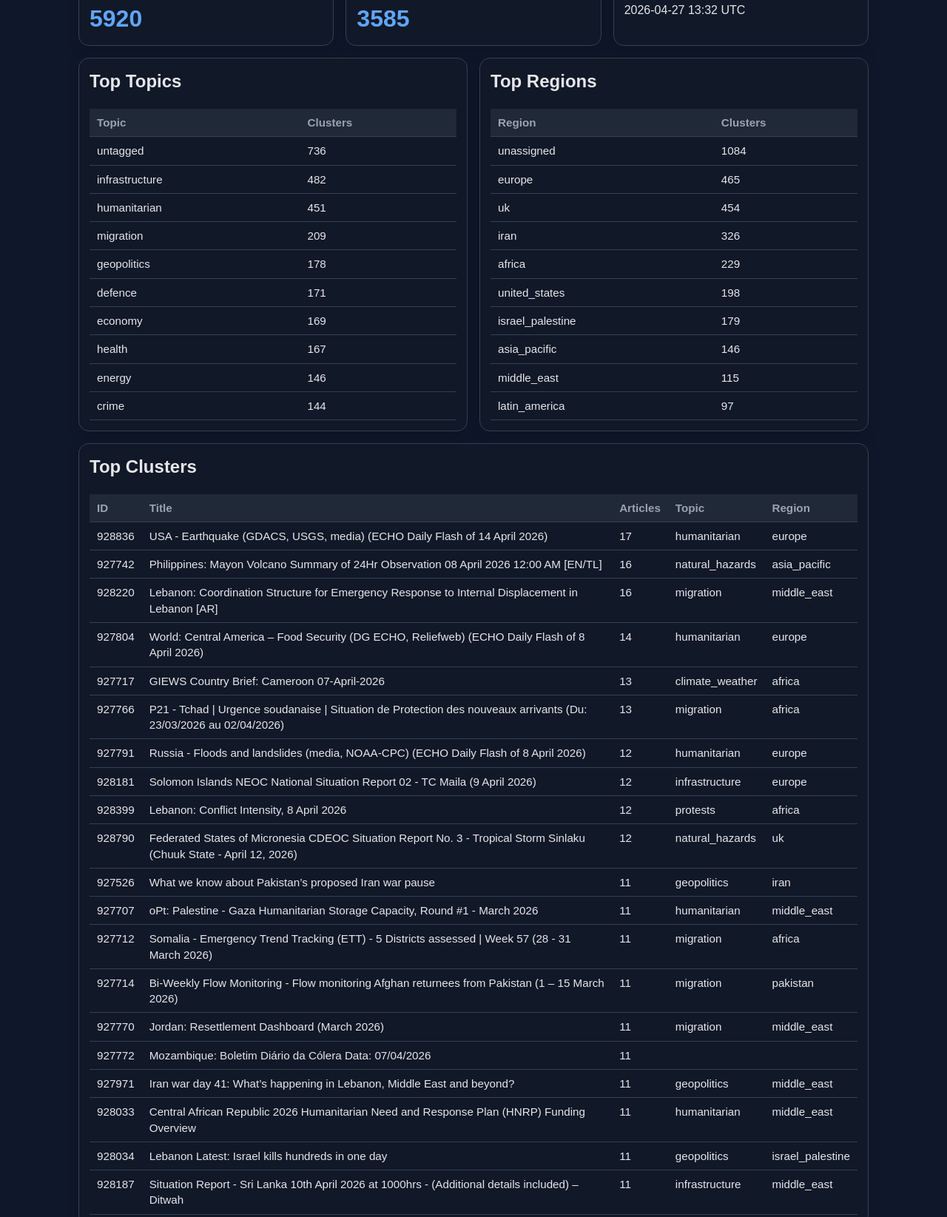
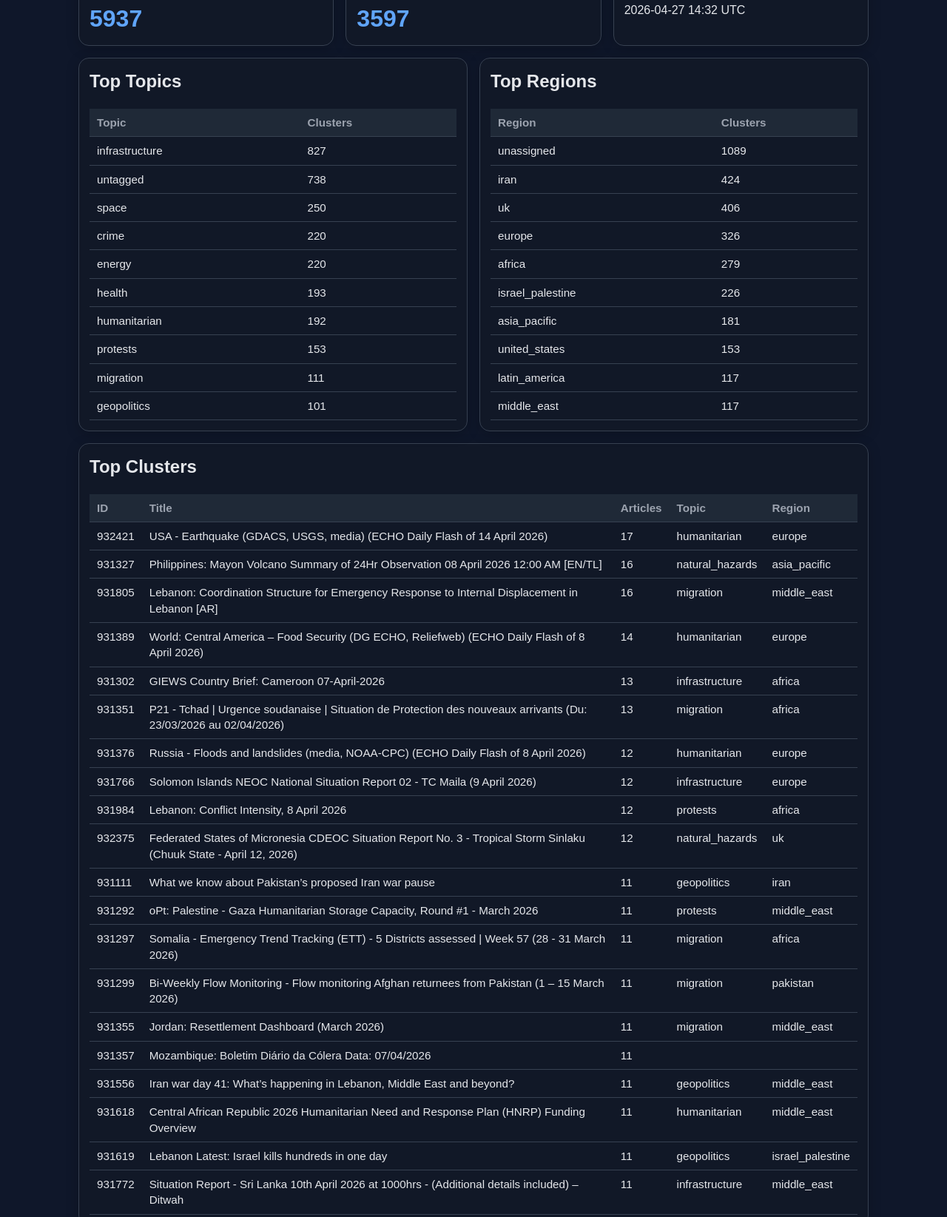
Before and after one commit to Alpeace89/iona, a plain HTML site: page docs/index.html in a window 1280 px wide. Shown: the part 221-1866 px from the top of the page at 74% size. Drawn offline with Linux system fonts and the light colour scheme.

Commit message:
IONA update 2026-04-27T14:32:47Z

```diff
--- a/docs/index.html
+++ b/docs/index.html
@@ -93,21 +93,21 @@
 <body>
   <div class="wrap">
     <h1>IONA</h1>
-<p style="font-size: 0.9em; color: #666;">Last updated: 2026-04-27 13:32 UTC</p>
+<p style="font-size: 0.9em; color: #666;">Last updated: 2026-04-27 14:32 UTC</p>
     <div class="sub">Intelligence On News Aggregation</div>
 
     <div class="grid section">
       <div class="card">
         <h2>Articles</h2>
-        <div class="stat">5920</div>
+        <div class="stat">5937</div>
       </div>
       <div class="card">
         <h2>Clusters</h2>
-        <div class="stat">3585</div>
+        <div class="stat">3597</div>
       </div>
       <div class="card">
         <h2>Last Updated</h2>
-        <div>2026-04-27 13:32 UTC</div>
+        <div>2026-04-27 14:32 UTC</div>
       </div>
     </div>
 
@@ -118,16 +118,16 @@
     <table>
       <thead><tr><th>Topic</th><th>Clusters</th></tr></thead>
       <tbody>
-        <tr><td>untagged</td><td>736</td></tr>
-<tr><td>infrastructure</td><td>482</td></tr>
-<tr><td>humanitarian</td><td>451</td></tr>
-<tr><td>migration</td><td>209</td></tr>
-<tr><td>geopolitics</td><td>178</td></tr>
-<tr><td>defence</td><td>171</td></tr>
-<tr><td>economy</td><td>169</td></tr>
-<tr><td>health</td><td>167</td></tr>
-<tr><td>energy</td><td>146</td></tr>
-<tr><td>crime</td><td>144</td></tr>
+        <tr><td>infrastructure</td><td>827</td></tr>
+<tr><td>untagged</td><td>738</td></tr>
+<tr><td>space</td><td>250</td></tr>
+<tr><td>crime</td><td>220</td></tr>
+<tr><td>energy</td><td>220</td></tr>
+<tr><td>health</td><td>193</td></tr>
+<tr><td>humanitarian</td><td>192</td></tr>
+<tr><td>protests</td><td>153</td></tr>
+<tr><td>migration</td><td>111</td></tr>
+<tr><td>geopolitics</td><td>101</td></tr>
       </tbody>
     </table>
 
@@ -138,16 +138,16 @@
     <table>
       <thead><tr><th>Region</th><th>Clusters</th></tr></thead>
       <tbody>
-        <tr><td>unassigned</td><td>1084</td></tr>
-<tr><td>europe</td><td>465</td></tr>
-<tr><td>uk</td><td>454</td></tr>
-<tr><td>iran</td><td>326</td></tr>
-<tr><td>africa</td><td>229</td></tr>
-<tr><td>united_states</td><td>198</td></tr>
-<tr><td>israel_palestine</td><td>179</td></tr>
-<tr><td>asia_pacific</td><td>146</td></tr>
-<tr><td>middle_east</td><td>115</td></tr>
-<tr><td>latin_america</td><td>97</td></tr>
+        <tr><td>unassigned</td><td>1089</td></tr>
+<tr><td>iran</td><td>424</td></tr>
+<tr><td>uk</td><td>406</td></tr>
+<tr><td>europe</td><td>326</td></tr>
+<tr><td>africa</td><td>279</td></tr>
+<tr><td>israel_palestine</td><td>226</td></tr>
+<tr><td>asia_pacific</td><td>181</td></tr>
+<tr><td>united_states</td><td>153</td></tr>
+<tr><td>latin_america</td><td>117</td></tr>
+<tr><td>middle_east</td><td>117</td></tr>
       </tbody>
     </table>
 
@@ -160,26 +160,26 @@
     <table>
       <thead><tr><th>ID</th><th>Title</th><th>Articles</th><th>Topic</th><th>Region</th></tr></thead>
       <tbody>
-        <tr><td>928836</td><td>USA - Earthquake (GDACS, USGS, media) (ECHO Daily Flash of 14 April 2026)</td><td>17</td><td>humanitarian</td><td>europe</td></tr>
-<tr><td>927742</td><td>Philippines: Mayon Volcano Summary of 24Hr Observation 08 April 2026 12:00 AM [EN/TL]</td><td>16</td><td>natural_hazards</td><td>asia_pacific</td></tr>
-<tr><td>928220</td><td>Lebanon: Coordination Structure for Emergency Response to Internal Displacement in Lebanon [AR]</td><td>16</td><td>migration</td><td>middle_east</td></tr>
-<tr><td>927804</td><td>World: Central America – Food Security (DG ECHO, Reliefweb) (ECHO Daily Flash of 8 April 2026)</td><td>14</td><td>humanitarian</td><td>europe</td></tr>
-<tr><td>927717</td><td>GIEWS Country Brief: Cameroon 07-April-2026</td><td>13</td><td>climate_weather</td><td>africa</td></tr>
-<tr><td>927766</td><td>P21 - Tchad | Urgence soudanaise | Situation de Protection des nouveaux arrivants (Du: 23/03/2026 au 02/04/2026)</td><td>13</td><td>migration</td><td>africa</td></tr>
-<tr><td>927791</td><td>Russia - Floods and landslides (media, NOAA-CPC) (ECHO Daily Flash of 8 April 2026)</td><td>12</td><td>humanitarian</td><td>europe</td></tr>
-<tr><td>928181</td><td>Solomon Islands NEOC National Situation Report 02 - TC Maila (9 April 2026)</td><td>12</td><td>infrastructure</td><td>europe</td></tr>
-<tr><td>928399</td><td>Lebanon: Conflict Intensity, 8 April 2026</td><td>12</td><td>protests</td><td>africa</td></tr>
-<tr><td>928790</td><td>Federated States of Micronesia CDEOC Situation Report No. 3 - Tropical Storm Sinlaku (Chuuk State - April 12, 2026)</td><td>12</td><td>natural_hazards</td><td>uk</td></tr>
-<tr><td>927526</td><td>What we know about Pakistan’s proposed Iran war pause</td><td>11</td><td>geopolitics</td><td>iran</td></tr>
-<tr><td>927707</td><td>oPt: Palestine - Gaza Humanitarian Storage Capacity, Round #1 - March 2026</td><td>11</td><td>humanitarian</td><td>middle_east</td></tr>
-<tr><td>927712</td><td>Somalia - Emergency Trend Tracking (ETT) - 5 Districts assessed | Week 57 (28 - 31 March 2026)</td><td>11</td><td>migration</td><td>africa</td></tr>
-<tr><td>927714</td><td>Bi-Weekly Flow Monitoring - Flow monitoring Afghan returnees from Pakistan (1 – 15 March 2026)</td><td>11</td><td>migration</td><td>pakistan</td></tr>
-<tr><td>927770</td><td>Jordan: Resettlement Dashboard (March 2026)</td><td>11</td><td>migration</td><td>middle_east</td></tr>
-<tr><td>927772</td><td>Mozambique: Boletim Diário da Cólera Data: 07/04/2026</td><td>11</td><td></td><td></td></tr>
-<tr><td>927971</td><td>Iran war day 41: What’s happening in Lebanon, Middle East and beyond?</td><td>11</td><td>geopolitics</td><td>middle_east</td></tr>
-<tr><td>928033</td><td>Central African Republic 2026 Humanitarian Need and Response Plan (HNRP) Funding Overview</td><td>11</td><td>humanitarian</td><td>middle_east</td></tr>
-<tr><td>928034</td><td>Lebanon Latest: Israel kills hundreds in one day</td><td>11</td><td>geopolitics</td><td>israel_palestine</td></tr>
-<tr><td>928187</td><td>Situation Report - Sri Lanka 10th April 2026 at 1000hrs - (Additional details included) – Ditwah</td><td>11</td><td>infrastructure</td><td>middle_east</td></tr>
+        <tr><td>932421</td><td>USA - Earthquake (GDACS, USGS, media) (ECHO Daily Flash of 14 April 2026)</td><td>17</td><td>humanitarian</td><td>europe</td></tr>
+<tr><td>931327</td><td>Philippines: Mayon Volcano Summary of 24Hr Observation 08 April 2026 12:00 AM [EN/TL]</td><td>16</td><td>natural_hazards</td><td>asia_pacific</td></tr>
+<tr><td>931805</td><td>Lebanon: Coordination Structure for Emergency Response to Internal Displacement in Lebanon [AR]</td><td>16</td><td>migration</td><td>middle_east</td></tr>
+<tr><td>931389</td><td>World: Central America – Food Security (DG ECHO, Reliefweb) (ECHO Daily Flash of 8 April 2026)</td><td>14</td><td>humanitarian</td><td>europe</td></tr>
+<tr><td>931302</td><td>GIEWS Country Brief: Cameroon 07-April-2026</td><td>13</td><td>infrastructure</td><td>africa</td></tr>
+<tr><td>931351</td><td>P21 - Tchad | Urgence soudanaise | Situation de Protection des nouveaux arrivants (Du: 23/03/2026 au 02/04/2026)</td><td>13</td><td>migration</td><td>africa</td></tr>
+<tr><td>931376</td><td>Russia - Floods and landslides (media, NOAA-CPC) (ECHO Daily Flash of 8 April 2026)</td><td>12</td><td>humanitarian</td><td>europe</td></tr>
+<tr><td>931766</td><td>Solomon Islands NEOC National Situation Report 02 - TC Maila (9 April 2026)</td><td>12</td><td>infrastructure</td><td>europe</td></tr>
+<tr><td>931984</td><td>Lebanon: Conflict Intensity, 8 April 2026</td><td>12</td><td>protests</td><td>africa</td></tr>
+<tr><td>932375</td><td>Federated States of Micronesia CDEOC Situation Report No. 3 - Tropical Storm Sinlaku (Chuuk State - April 12, 2026)</td><td>12</td><td>natural_hazards</td><td>uk</td></tr>
+<tr><td>931111</td><td>What we know about Pakistan’s proposed Iran war pause</td><td>11</td><td>geopolitics</td><td>iran</td></tr>
+<tr><td>931292</td><td>oPt: Palestine - Gaza Humanitarian Storage Capacity, Round #1 - March 2026</td><td>11</td><td>protests</td><td>middle_east</td></tr>
+<tr><td>931297</td><td>Somalia - Emergency Trend Tracking (ETT) - 5 Districts assessed | Week 57 (28 - 31 March 2026)</td><td>11</td><td>migration</td><td>africa</td></tr>
+<tr><td>931299</td><td>Bi-Weekly Flow Monitoring - Flow monitoring Afghan returnees from Pakistan (1 – 15 March 2026)</td><td>11</td><td>migration</td><td>pakistan</td></tr>
+<tr><td>931355</td><td>Jordan: Resettlement Dashboard (March 2026)</td><td>11</td><td>migration</td><td>middle_east</td></tr>
+<tr><td>931357</td><td>Mozambique: Boletim Diário da Cólera Data: 07/04/2026</td><td>11</td><td></td><td></td></tr>
+<tr><td>931556</td><td>Iran war day 41: What’s happening in Lebanon, Middle East and beyond?</td><td>11</td><td>geopolitics</td><td>middle_east</td></tr>
+<tr><td>931618</td><td>Central African Republic 2026 Humanitarian Need and Response Plan (HNRP) Funding Overview</td><td>11</td><td>humanitarian</td><td>middle_east</td></tr>
+<tr><td>931619</td><td>Lebanon Latest: Israel kills hundreds in one day</td><td>11</td><td>geopolitics</td><td>israel_palestine</td></tr>
+<tr><td>931772</td><td>Situation Report - Sri Lanka 10th April 2026 at 1000hrs - (Additional details included) – Ditwah</td><td>11</td><td>infrastructure</td><td>middle_east</td></tr>
       </tbody>
     </table>
 
@@ -191,26 +191,26 @@
     <table>
       <thead><tr><th>ID</th><th>Title</th><th>Last Seen</th><th>Topic</th><th>Region</th></tr></thead>
       <tbody>
-        <tr><td>931062</td><td>Why anti-US sentiment is quietly growing in India</td><td></td><td>economy</td><td>iran</td></tr>
-<tr><td>931061</td><td>China seeks Southeast Asia gains as US influence falters</td><td></td><td>geopolitics</td><td>united_states</td></tr>
-<tr><td>931060</td><td>DoJ pressures group to drop lawsuit against Trump’s ballroom after gala shooting</td><td>2026-04-27T12:40:22+00:00</td><td></td><td>united_states</td></tr>
-<tr><td>931059</td><td>UK spring sunshine prompts warnings over unsafe fake designer sunglasses</td><td>2026-04-27T12:34:42+00:00</td><td>infrastructure</td><td>uk</td></tr>
-<tr><td>931058</td><td>Police assess evidence on £40,000 donation to Robert Jenrick’s campaign</td><td>2026-04-27T13:00:50+00:00</td><td>cyber</td><td>uk</td></tr>
-<tr><td>931057</td><td>Starmer says ‘tide could be turning’ on shoplifting in England and Wales</td><td>2026-04-27T13:16:19+00:00</td><td>humanitarian</td><td></td></tr>
-<tr><td>931056</td><td>Pro-choice campaigners in Malta create lockboxes containing abortion pills</td><td>2026-04-27T12:33:32+00:00</td><td>health</td><td>europe</td></tr>
-<tr><td>931055</td><td>Lebanon cannot be bombed into sovereignty</td><td>2026-04-27T12:44:30+00:00</td><td></td><td>middle_east</td></tr>
-<tr><td>931054</td><td>Have US-Iran talks failed? Why no deal yet doesn’t mean diplomacy is dead</td><td>2026-04-27T12:47:24+00:00</td><td>diplomacy</td><td>iran</td></tr>
-<tr><td>931053</td><td>‘Clearly stronger’: Germany’s Merz says Iran ‘humiliated’ US in its war</td><td>2026-04-27T12:54:15+00:00</td><td></td><td>europe</td></tr>
-<tr><td>931052</td><td>How does targeting water supply during war worsen the scarcity crisis?</td><td>2026-04-27T13:00:00+00:00</td><td>infrastructure</td><td></td></tr>
-<tr><td>931051</td><td>Protection Overview of Afghan Refugees in Iran - Key Protection Risks, Needs and Priorities amid Economic Pressure and Insecurity</td><td>2026-04-27T11:03:10+00:00</td><td>migration</td><td>iran</td></tr>
-<tr><td>931050</td><td>Severe Child Malnutrition Surges by 60% in Somalia as Health System Falters</td><td>2026-04-27T11:53:33+00:00</td><td>economy</td><td>horn_of_africa</td></tr>
-<tr><td>931049</td><td>Germany pensions will fall short of living standards: Merz</td><td></td><td></td><td>europe</td></tr>
-<tr><td>931048</td><td>US supreme court to hear case that could weaken consumers’ ability to sue for failure to warn of product risks</td><td>2026-04-27T11:30:09+00:00</td><td>crime</td><td></td></tr>
-<tr><td>931047</td><td>Lake Superior’s wolves thriving as packs prey on moose, researchers say</td><td>2026-04-27T12:02:10+00:00</td><td>infrastructure</td><td>canada</td></tr>
-<tr><td>931046</td><td>Venice opera house fires incoming music director who made nepotism claims</td><td>2026-04-27T12:19:15+00:00</td><td>humanitarian</td><td></td></tr>
-<tr><td>931045</td><td>Fighting over access to water in Chad kills at least 42, army intervenes</td><td>2026-04-27T11:46:03+00:00</td><td>defence</td><td></td></tr>
-<tr><td>931044</td><td>Mbappe could miss El Clasico after Real Madrid confirm thigh injury</td><td>2026-04-27T12:02:54+00:00</td><td>space</td><td></td></tr>
-<tr><td>931043</td><td>Performer describes locking eyes with Trump as they ducked for cover during shooting</td><td>2026-04-27T11:59:51+00:00</td><td></td><td></td></tr>
+        <tr><td>934659</td><td>Escalating Regional Conflict Impacts Supply Chains and Threatens Yemen&#x27;s Aid Lifeline [EN/AR]</td><td>2026-04-27T13:28:34+00:00</td><td>infrastructure</td><td>india</td></tr>
+<tr><td>934658</td><td>oPt: The Ministry of Public Works and Housing and UNOPS Sign Memorandum of Understanding to Accelerate Infrastructure Recovery and Reconstruction in Palestine [EN/AR]</td><td>2026-04-27T13:33:07+00:00</td><td>infrastructure</td><td>israel_palestine</td></tr>
+<tr><td>934657</td><td>Ukraine: Explosive Violence Monitor: 2025</td><td>2026-04-27T13:55:51+00:00</td><td>infrastructure</td><td>russia</td></tr>
+<tr><td>934656</td><td>World: Practicing today for tomorrow’s emergencies – WHO convenes countries and partners to simulate response to major disease outbreak</td><td>2026-04-27T14:03:37+00:00</td><td>infrastructure</td><td>europe</td></tr>
+<tr><td>934655</td><td>Haiti: Haïti | Nutrition en chiffres et en lettres | Aperçu de la réponse nutritionnelle humanitaire - Trimestre 1, 2026</td><td>2026-04-27T14:16:05+00:00</td><td></td><td></td></tr>
+<tr><td>934654</td><td>US immigration agents left a refugee to die in the cold. His community is demanding justice</td><td>2026-04-27T14:00:20+00:00</td><td>space</td><td></td></tr>
+<tr><td>934653</td><td>The ‘wizards’ behind the online version of Magic: the Gathering are unionizing</td><td>2026-04-27T14:00:21+00:00</td><td>space</td><td>united_states</td></tr>
+<tr><td>934652</td><td>California billionaire tax proposal garners enough signatures to head to ballot</td><td>2026-04-27T14:08:50+00:00</td><td>diplomacy</td><td></td></tr>
+<tr><td>934651</td><td>Sadiq Khan may try to stop Scotland Yard signing Palantir contract</td><td>2026-04-27T13:11:45+00:00</td><td>infrastructure</td><td>uk</td></tr>
+<tr><td>934650</td><td>What does Trump shooting at White House dinner mean for World Cup security?</td><td>2026-04-27T13:52:55+00:00</td><td></td><td>united_states</td></tr>
+<tr><td>934649</td><td>Elon Musk, Sam Altman head to court in trial over Open AI&#x27;s founding vision</td><td>2026-04-27T13:45:21+00:00</td><td>crime</td><td></td></tr>
+<tr><td>934648</td><td>Sri Lankan monks arrested after 110kg of cannabis discovered in their luggage</td><td>2026-04-27T12:13:58+00:00</td><td>crime</td><td></td></tr>
+<tr><td>934647</td><td>Why anti-US sentiment is quietly growing in India</td><td></td><td>economy</td><td>india</td></tr>
+<tr><td>934646</td><td>China seeks Southeast Asia gains as US influence falters</td><td></td><td>sanctions</td><td>united_states</td></tr>
+<tr><td>934645</td><td>DoJ pressures group to drop lawsuit against Trump’s ballroom after gala shooting</td><td>2026-04-27T12:40:22+00:00</td><td></td><td>united_states</td></tr>
+<tr><td>934644</td><td>UK spring sunshine prompts warnings over unsafe fake designer sunglasses</td><td>2026-04-27T12:34:42+00:00</td><td>infrastructure</td><td>uk</td></tr>
+<tr><td>934643</td><td>Police assess evidence on £40,000 donation to Robert Jenrick’s campaign</td><td>2026-04-27T13:00:50+00:00</td><td>cyber</td><td>uk</td></tr>
+<tr><td>934642</td><td>Starmer says ‘tide could be turning’ on shoplifting in England and Wales</td><td>2026-04-27T13:16:19+00:00</td><td>space</td><td></td></tr>
+<tr><td>934641</td><td>Pro-choice campaigners in Malta create lockboxes containing abortion pills</td><td>2026-04-27T12:33:32+00:00</td><td>health</td><td>europe</td></tr>
+<tr><td>934640</td><td>Lebanon cannot be bombed into sovereignty</td><td>2026-04-27T12:44:30+00:00</td><td></td><td>middle_east</td></tr>
       </tbody>
     </table>
 
@@ -223,14 +223,14 @@
       <thead><tr><th>Title</th><th>Topic</th><th>Articles</th></tr></thead>
       <tbody>
         <tr><td>Lebanon: Coordination Structure for Emergency Response to Internal Displacement in Lebanon [AR]</td><td>migration</td><td>16</td></tr>
-<tr><td>oPt: Palestine - Gaza Humanitarian Storage Capacity, Round #1 - March 2026</td><td>humanitarian</td><td>11</td></tr>
+<tr><td>oPt: Palestine - Gaza Humanitarian Storage Capacity, Round #1 - March 2026</td><td>protests</td><td>11</td></tr>
 <tr><td>Jordan: Resettlement Dashboard (March 2026)</td><td>migration</td><td>11</td></tr>
 <tr><td>Iran war day 41: What’s happening in Lebanon, Middle East and beyond?</td><td>geopolitics</td><td>11</td></tr>
 <tr><td>Central African Republic 2026 Humanitarian Need and Response Plan (HNRP) Funding Overview</td><td>humanitarian</td><td>11</td></tr>
 <tr><td>Situation Report - Sri Lanka 10th April 2026 at 1000hrs - (Additional details included) – Ditwah</td><td>infrastructure</td><td>11</td></tr>
 <tr><td>Lebanon: MHPSS Emergency Response Updates April 15, 2026</td><td>humanitarian</td><td>11</td></tr>
 <tr><td>Afghanistan: Humanitarian Update, January 2026</td><td>humanitarian</td><td>10</td></tr>
-<tr><td>Kenya: Global Weather Hazards Summary, April 09, 2026 - April 15, 2026</td><td>climate_weather</td><td>10</td></tr>
+<tr><td>Kenya: Global Weather Hazards Summary, April 09, 2026 - April 15, 2026</td><td>energy</td><td>10</td></tr>
 <tr><td>Syria: Protection Risk Assessment Report (April 2026)</td><td>infrastructure</td><td>10</td></tr>
       </tbody>
     </table>
```
